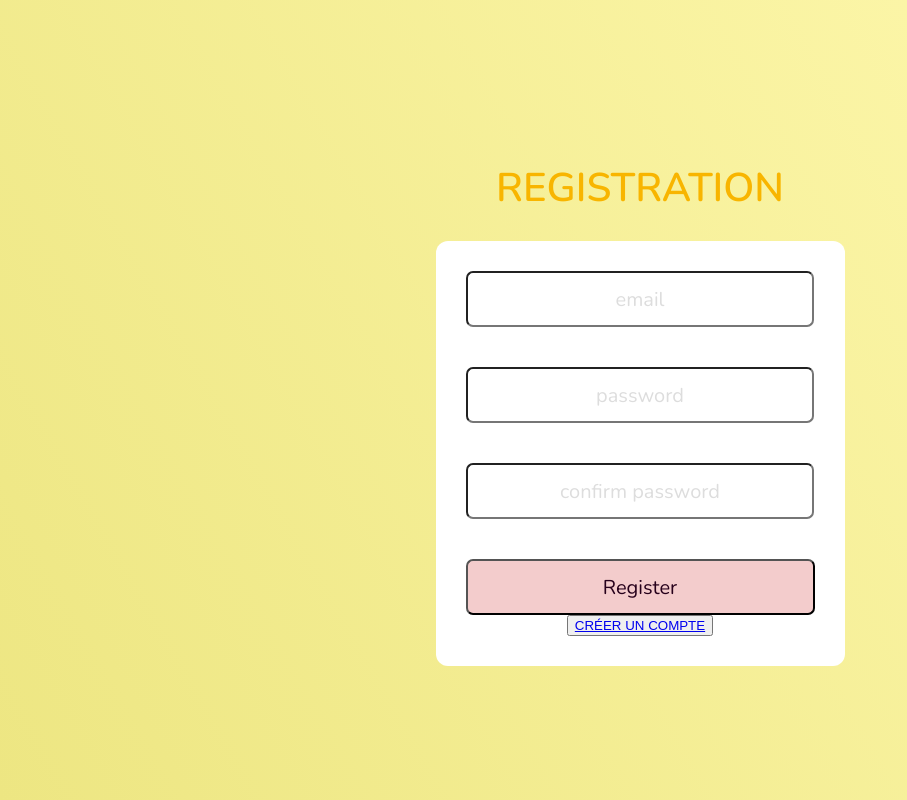
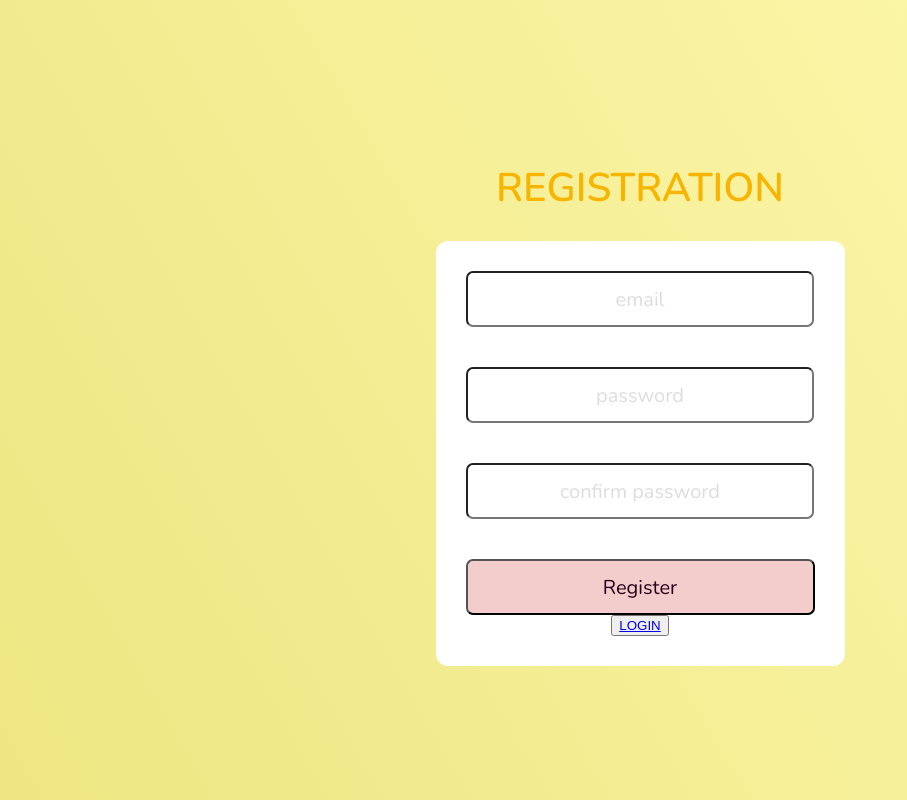
Before and after one commit to AntoninJuillard/shortener, a PHP site: page /shortener/registration.php in a window 1280 px wide. Shown: the whole page, without its empty margins (0-907 px from the left). Run offline with PHP 8.4, Linux system fonts and the light colour scheme.

Commit message:
small change

```diff
--- a/registration.php
+++ b/registration.php
@@ -18,7 +18,7 @@
             <input type="password" name="password" id="password" class="input" placeholder="password">
             <input type="password" name="password" id="password" class="input" placeholder="confirm password">
             <input type="submit" value="Register" name="submit" class="register_button"/>
-            <button class="home_new-account-button"><a href="connection.php">CRÉER UN COMPTE</a></button>
+            <button class="home_new-account-button"><a href="connection.php">LOGIN</a></button>
         </form>
     </div>
 </body>
```
